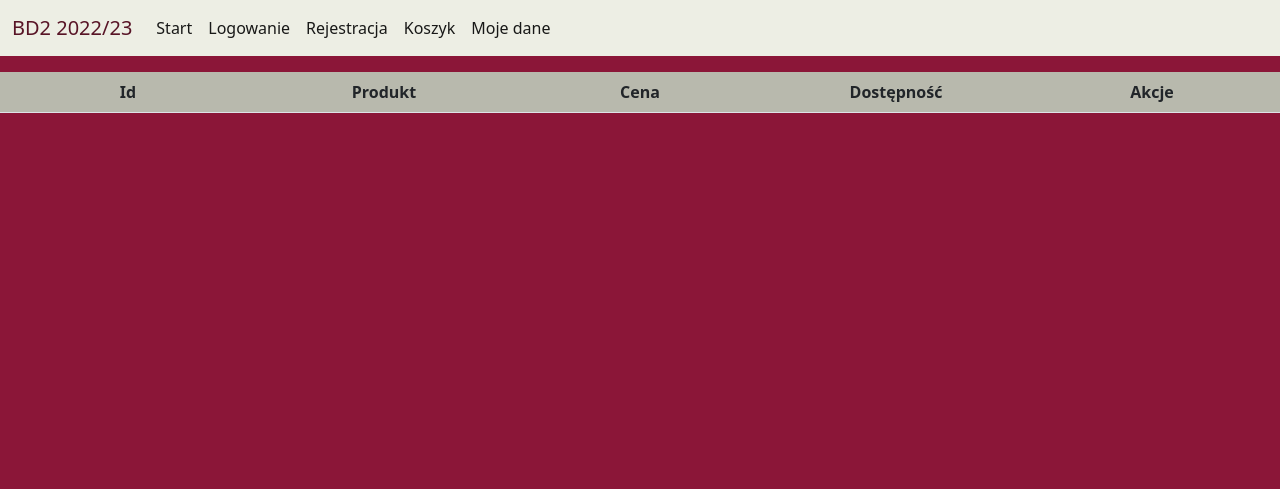
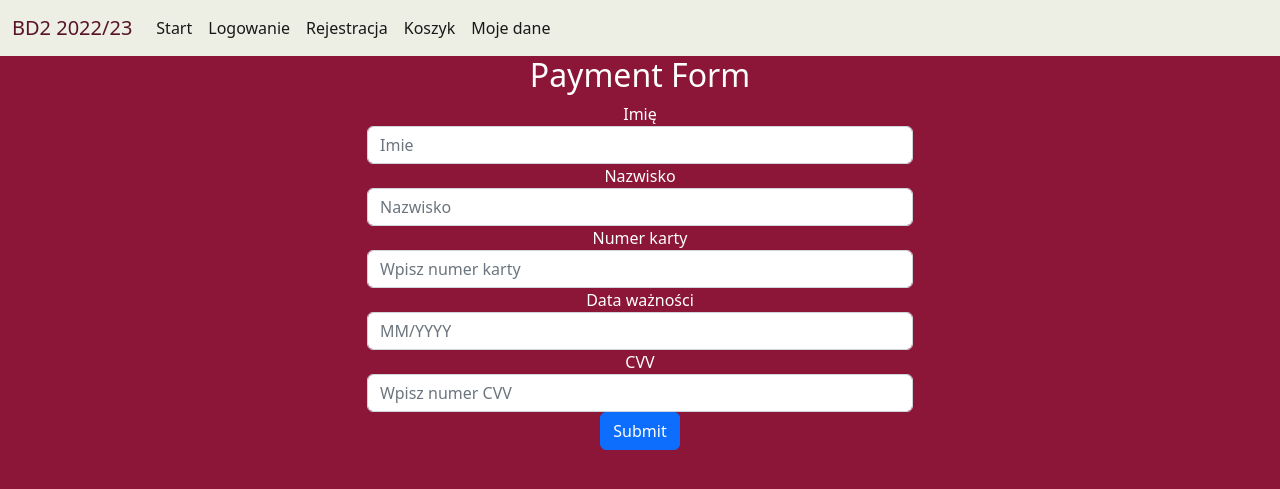
Before and after one commit to ur8an5ky/databases-2, a Flask app: page /dodaj_karte in a window 1280 px wide. Shown: the top 489 px of the page. Run offline with Flask 3, Linux system fonts and the light colour scheme; data that the repository does not hold is empty; some libraries are stand-ins or nearby versions.

Commit message:
feat: form for adding and also table view of 'dane' page of credit card information added

```diff
--- a/ProjektAPIFlask/app.py
+++ b/ProjektAPIFlask/app.py
@@ -166,7 +166,7 @@ def logowanie():
             logged_in = True
             logged_in_id = row[0]
             print(logged_in_id)
-            return redirect(url_for('logowanie'))
+            return redirect(url_for('dane'))
         else:
             flash('Podales nieprawidlowe dane!', category = 'danger')
 
@@ -187,28 +187,49 @@ def dane():
     dane = cursor.fetchall()
     cursor.execute(f"Select Id, CAST(Dane as NVARCHAR(MAX)), CAST(Adres as NVARCHAR(MAX)) FROM Uzytkownicy WHERE CAST(Dane as NVARCHAR(MAX)) = '{dane[0][1]}'")
     adres = cursor.fetchall()
+    print(dane[0][2])
+    cursor.execute(f"Select CAST(Karta as NVARCHAR(MAX)), CAST(Konto as NVARCHAR(MAX)) FROM Karty WHERE CAST(Konto as NVARCHAR(MAX)) = '{dane[0][2]}'")
+    karta = cursor.fetchall()
 
     dane = [list(krotka) for krotka in dane]
     dane[0][1] = dane[0][1].replace(" 00:00:00", "").split(';')
     dane[0][2] = dane[0][2].split(';')
-    # print(dane)
 
     adres = [list(krotka) for krotka in adres]
     adres = adres[0][2].split(';')
-    # print(adres)
-    return render_template('dane.html', dane=dane, adres=adres)
 
-@app.route('/dodaj_karte')
+    kbool = False
+    if karta:
+        kbool = True
+        karta = [list(krotka) for krotka in karta]
+        karta = karta[0][0].replace(" 00:00:00", "").split(';')
+        karta = [karta[2][-4:], karta[3].replace(".", "/")[-7:]]
+
+    return render_template('dane.html', dane=dane, adres=adres, karta=karta, kbool=kbool)
+
+@app.route('/dodaj_karte', methods=['GET', 'POST'])
 def dodaj_karte():
-    cursor.execute('Select Id, CAST(Produkt as NVARCHAR(MAX)) FROM Produkty')
-    produkty_krotki = cursor.fetchall()
-    produkty = [list(krotka) for krotka in produkty_krotki]
-    for pr in produkty:
-        pr[1] = pr[1].split(';')
-        print(pr[1])
-    # print(produkty)
-    # produkty = produkty_krotki.strip()
-    return render_template('home.html', produkty=produkty)
+    global logged_in_id
+    cursor = cnxn.cursor()
+    cursor.execute(f'Select CAST(Konto as NVARCHAR(MAX)) FROM Konta WHERE Id = {logged_in_id}')
+    konto = cursor.fetchall()[0][0]
+    if request.method == 'POST':
+        imie = request.form['Imie']
+        nazwisko = request.form['Nazwisko']
+        numer_karty = request.form['Numer karty']
+        data_waznosci = "01/" + request.form['Data waznosci']   # tylko miesiąc i rok
+        cvv = request.form['CVV']
+
+        karta = f'{imie};{nazwisko};{numer_karty};{data_waznosci};{cvv}'
+        print(karta)
+
+        cursor = cnxn.cursor()
+        cursor.execute("INSERT INTO Karty (Karta, Konto) VALUES (CONVERT(Karta, ?), CONVERT(Konto, ?))", (karta, konto))
+        cnxn.commit()
+        print('Dodano karte!')
+        flash('Poprawnie dodano dane karty!', category = 'success')
+        return redirect(url_for('dane'))
+    return render_template('dodaj_karte.html')
 
 # Dodawanie nowy adres
 # @app.route('/dodaj_adres', methods=['GET', 'POST'])
--- /dev/null
+++ b/ProjektAPIFlask/templates/dodaj_karte.html
@@ -0,0 +1,40 @@
+{% extends 'base.html' %}
+{% block style %}
+{% endblock %}
+{% block title %}
+    Adresy
+{% endblock %}
+{% block content %}
+<div class="container">
+    <div class="row">
+      <div class="col-md-6 offset-md-3">
+        <h2>Payment Form</h2>
+        <form action="/dodaj_karte" method="POST">
+          <div class="form-group">
+            <label for="Imie">Imię</label>
+            <input type="text" class="form-control"  id="Imie" name="Imie" placeholder="Imie" required>
+          </div>
+          <div class="form-group">
+            <label for="Nazwisko">Nazwisko</label>
+            <input type="text" class="form-control"  id="Nazwisko" name="Nazwisko" placeholder="Nazwisko" required>
+          </div>
+          <div class="form-group">
+            <label for="Numer karty">Numer karty</label>
+            <input type="text" class="form-control" id="Numer karty" name="Numer karty" placeholder="Wpisz numer karty" required pattern="[0-9]{16}">
+          </div>
+          <div class="form-group">
+            <label for="Data waznosci">Data ważności</label>
+            <input type="text" class="form-control" id="Data waznosci" name="Data waznosci" placeholder="MM/YYYY" required>
+          </div>
+          <div class="form-group">
+            <label for="CVV">CVV</label>
+            <input type="text" class="form-control" id="CVV" name="CVV" placeholder="Wpisz numer CVV" required pattern="[0-9]{3}">
+          </div>
+          <button type="submit" class="btn btn-primary">Submit</button>
+        </form>
+      </div>
+    </div>
+  </div>
+{% endblock %}
+{% block actions %}
+{% endblock %}
```
Also changed, not shown: ProjektAPIFlask/templates/dane.html (+22 -2 lines).
